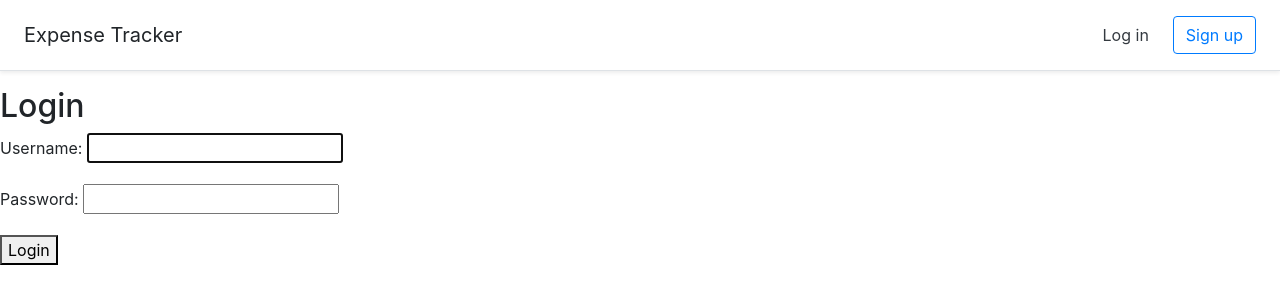
After one commit to histephanie/expenses-tracker, a Django app: page /accounts/login/ in a window 1280 px wide. The commit adds this page. Shown: the top 304 px of the page. Run offline with Django 3.2, Linux system fonts and the light colour scheme; some libraries are stand-ins or nearby versions.

Commit message:
signup and login options

```diff
--- a/src/expenses/models.py
+++ b/src/expenses/models.py
@@ -2,4 +2,4 @@ from django.db import models
 
 # Create your models here.
 class Expense(models.Model):
-    title = models.CharField(max_length=120)
+    title  = models.CharField(max_length=120)
--- a/src/expensestracker/settings.py
+++ b/src/expensestracker/settings.py
@@ -119,3 +119,4 @@ USE_TZ = True
 # https://docs.djangoproject.com/en/2.2/howto/static-files/
 
 STATIC_URL = '/static/'
+LOGIN_REDIRECT_URL = '/'
--- a/src/expensestracker/urls.py
+++ b/src/expensestracker/urls.py
@@ -14,13 +14,17 @@ Including another URLconf
     2. Add a URL to urlpatterns:  path('blog/', include('blog.urls'))
 """
 from django.contrib import admin
-from django.urls import path
+from django.urls import path, include
 from django.conf.urls import url
 from pages.views import signup_view, home_view
+from expenses.views import expense_list_view
 
 urlpatterns = [
     path('', home_view, name='home'),
     path('admin/', admin.site.urls),
     url(r'^signup/$', signup_view, name='signup'),
+    path('accounts/', include('django.contrib.auth.urls')),
+    path('expenses', expense_list_view, name='expenses'),
+
 
 ]
--- a/src/pages/views.py
+++ b/src/pages/views.py
@@ -6,7 +6,6 @@ from django.shortcuts import render, redirect
 
 def home_view(request, *args, **kwargs):
     return render(request, "home.html", {})
-
 
 def signup_view(request):
     if request.method == 'POST':
@@ -17,7 +16,7 @@ def signup_view(request):
             raw_password = form.cleaned_data.get('password1')
             user = authenticate(username=username, password=raw_password)
             login(request, user)
-            return redirect('home')
+            return redirect('expenses')
     else:
         form = UserCreationForm()
     return render(request, 'signup.html', {'form': form})
--- a/src/templates/base.html
+++ b/src/templates/base.html
@@ -36,9 +36,9 @@
     <div class="d-flex flex-column flex-md-row align-items-center p-3 px-md-4 mb-3 bg-white border-bottom shadow-sm">
         <h5 class="my-0 mr-md-auto font-weight-normal">Expense Tracker</h5>
         <nav class="my-2 my-md-0 mr-md-3">
-            <a class="p-2 text-dark" href="#">Log in</a>
+            <a class="p-2 text-dark" href="{% url 'login' %}">Log in</a>
         </nav>
-        <a class="btn btn-outline-primary" href="#">Sign up</a>
+        <a class="btn btn-outline-primary" href="{% url 'signup' %}">Sign up</a>
     </div>
 
 
--- /dev/null
+++ b/src/templates/expense-list.html
@@ -0,0 +1,6 @@
+{% extends 'base.html' %}
+{% block content %}
+
+here you'll see your categorized expenses and categories for new expenses
+
+{% endblock %}
--- a/src/templates/home.html
+++ b/src/templates/home.html
@@ -6,8 +6,8 @@
   <div class="col-md-5 p-lg-5 mx-auto my-5">
     <h1 class="display-4 font-weight-normal">Expense Tracker</h1>
     <p class="lead font-weight-normal">Need some help budgeting? Get your finances in order by taking 30 seconds to sign up for an account. After that you just forward us your bank email and we take care of sorting your expenses. Easy peasy!</p>
-    <button type="button" class="btn btn-primary">Sign up for free</button>
-    <button type="button" class="btn btn-secondary">Log in</button>
+    <a href="{% url 'signup' %}" class="btn btn-primary">Sign up for free</a>
+    <a href="{% url 'login' %}" class="btn btn-secondary">Log in</a>
 
   </div>
   <div class="product-device shadow-sm d-none d-md-block"></div>
--- /dev/null
+++ b/src/templates/registration/login.html
@@ -0,0 +1,12 @@
+{% extends 'base.html' %}
+
+{% block title %}Login{% endblock %}
+
+{% block content %}
+  <h2>Login</h2>
+  <form method="post">
+    {% csrf_token %}
+    {{ form.as_p }}
+    <button type="submit">Login</button>
+  </form>
+{% endblock %}
```
Also changed, not shown: src/expenses/views.py (+4 -4 lines).
